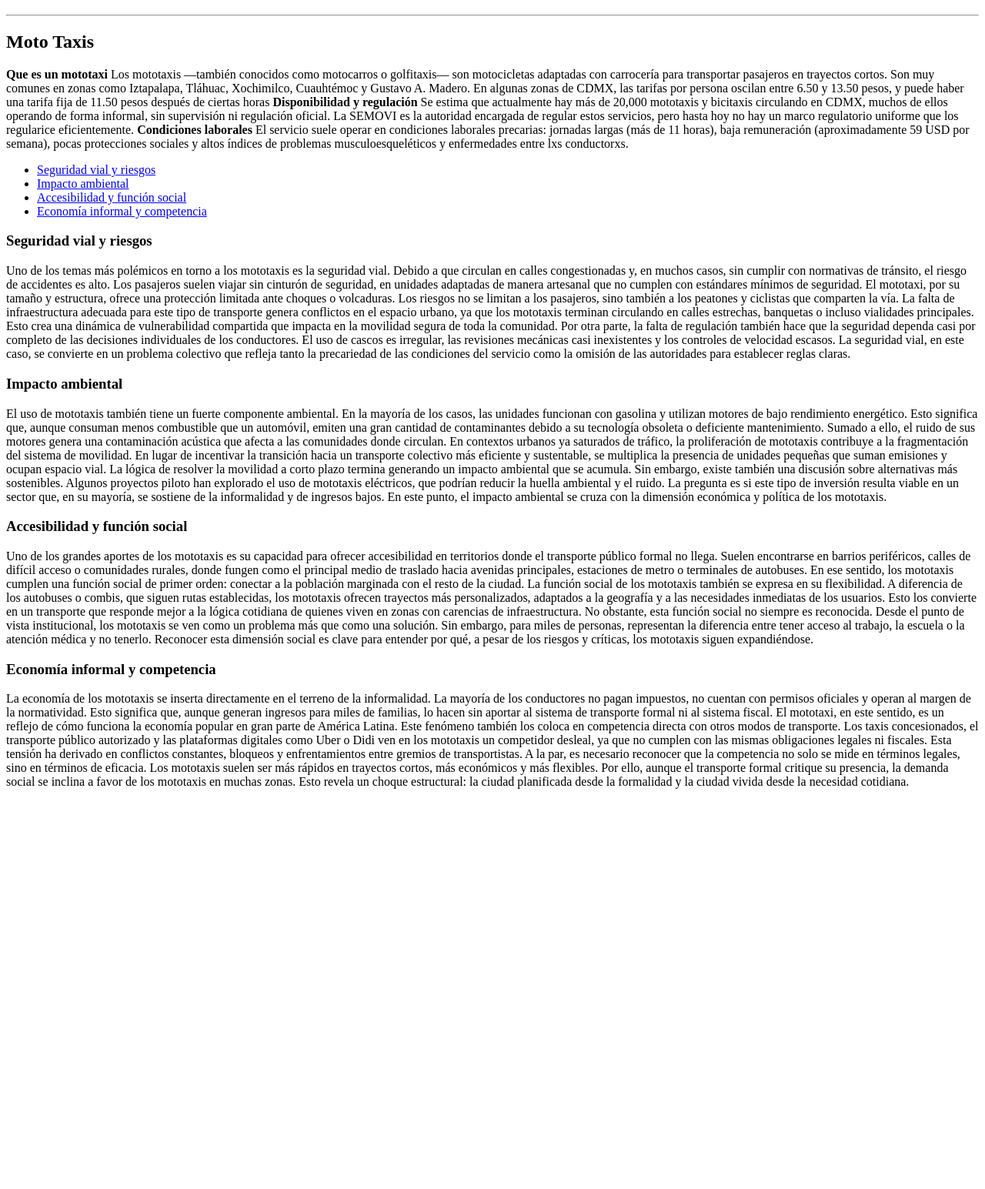
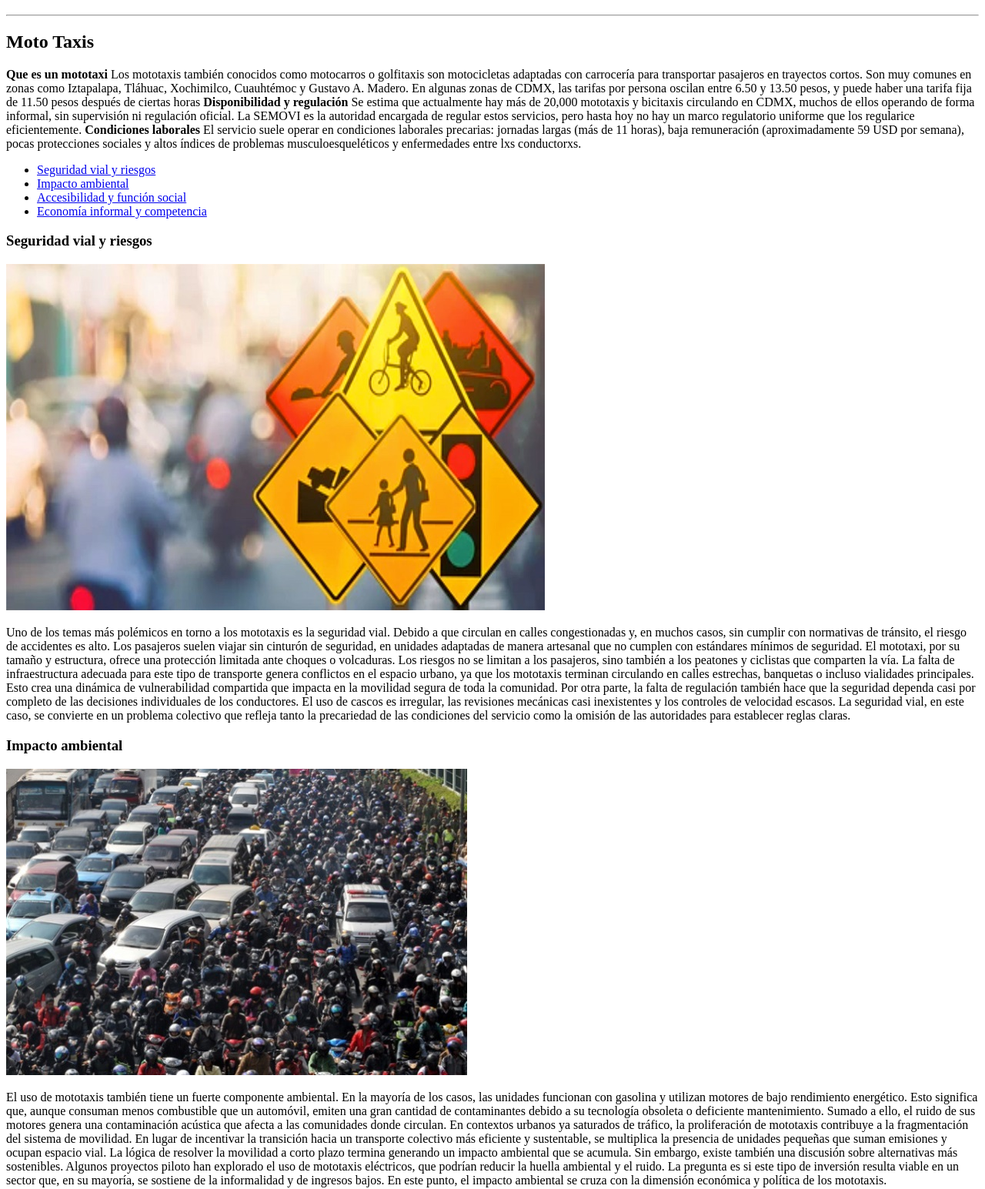
Before and after one commit to rhernandezgar-code/movilidad-cdmx, a plain HTML site: page index.html in a window 1280 px wide. Shown: the part 61-1606 px from the top of the page at 77% size. Before the commit the page ends 1102 px from the top, so only its background shows below. Drawn offline with Linux system fonts and the light colour scheme.

Commit message:
imagenes

```diff
--- a/index.html
+++ b/index.html
@@ -13,7 +13,8 @@
         <h2> Moto Taxis </h2>
         <p>
             <b>Que es un mototaxi</b>
-            Los mototaxis —también conocidos como motocarros o golfitaxis— son motocicletas adaptadas
+
+            Los mototaxis también conocidos como motocarros o golfitaxis son motocicletas adaptadas
             con carrocería para transportar pasajeros en trayectos cortos. Son muy comunes en zonas
             como Iztapalapa, Tláhuac, Xochimilco, Cuauhtémoc y Gustavo A. Madero.
 
@@ -49,6 +50,7 @@
         </nav>
         <article>
             <h3>Seguridad vial y riesgos</h3>
+            <img src="./img/seguridadvial.jpeg" alt="señaletica vial">
             <p>
             Uno de los temas más polémicos en torno a los mototaxis es la seguridad vial. Debido a que circulan en calles congestionadas y, en muchos casos, sin cumplir con normativas de tránsito, el riesgo de accidentes es alto. Los pasajeros suelen viajar sin cinturón de seguridad, en unidades adaptadas de manera artesanal que no cumplen con estándares mínimos de seguridad. El mototaxi, por su tamaño y estructura, ofrece una protección limitada ante choques o volcaduras.
 Los riesgos no se limitan a los pasajeros, sino también a los peatones y ciclistas que comparten la vía. La falta de infraestructura adecuada para este tipo de transporte genera conflictos en el espacio urbano, ya que los mototaxis terminan circulando en calles estrechas, banquetas o incluso vialidades principales. Esto crea una dinámica de vulnerabilidad compartida que impacta en la movilidad segura de toda la comunidad.
@@ -56,6 +58,7 @@ Por otra parte, la falta de regulación también hace que la seguridad dependa c
         </article>
         <article>
             <h3>Impacto ambiental</h3>
+            <img src="./img/impactoambiental.jpeg" alt="mar coches" class="">
             <p>
 El uso de mototaxis también tiene un fuerte componente ambiental. En la mayoría de los casos, las unidades funcionan con gasolina y utilizan motores de bajo rendimiento energético. Esto significa que, aunque consuman menos combustible que un automóvil, emiten una gran cantidad de contaminantes debido a su tecnología obsoleta o deficiente mantenimiento. Sumado a ello, el ruido de sus motores genera una contaminación acústica que afecta a las comunidades donde circulan.
 En contextos urbanos ya saturados de tráfico, la proliferación de mototaxis contribuye a la fragmentación del sistema de movilidad. En lugar de incentivar la transición hacia un transporte colectivo más eficiente y sustentable, se multiplica la presencia de unidades pequeñas que suman emisiones y ocupan espacio vial. La lógica de resolver la movilidad a corto plazo termina generando un impacto ambiental que se acumula.
@@ -64,6 +67,7 @@ Sin embargo, existe también una discusión sobre alternativas más sostenibles.
         </article>
         <article>
             <h3>Accesibilidad y función social</h3>
+            <img src="./img/accesibilidadfunción social.jpeg" alt="barrido mototaxi" class=""width="640">
             <p>
                 Uno de los grandes aportes de los mototaxis es su capacidad para ofrecer accesibilidad en territorios donde el transporte público formal no llega. Suelen encontrarse en barrios periféricos, calles de difícil acceso o comunidades rurales, donde fungen como el principal medio de traslado hacia avenidas principales, estaciones de metro o terminales de autobuses. En ese sentido, los mototaxis cumplen una función social de primer orden: conectar a la población marginada con el resto de la ciudad.
 La función social de los mototaxis también se expresa en su flexibilidad. A diferencia de los autobuses o combis, que siguen rutas establecidas, los mototaxis ofrecen trayectos más personalizados, adaptados a la geografía y a las necesidades inmediatas de los usuarios. Esto los convierte en un transporte que responde mejor a la lógica cotidiana de quienes viven en zonas con carencias de infraestructura.
@@ -72,6 +76,7 @@ No obstante, esta función social no siempre es reconocida. Desde el punto de vi
         </article>
         <article>
           <h3>Economía informal y competencia</h3>
+          <img src="./img/economiainformalycompetencia.jpeg" alt="conductor" class="">
             <p>
 La economía de los mototaxis se inserta directamente en el terreno de la informalidad. La mayoría de los conductores no pagan impuestos, no cuentan con permisos oficiales y operan al margen de la normatividad. Esto significa que, aunque generan ingresos para miles de familias, lo hacen sin aportar al sistema de transporte formal ni al sistema fiscal. El mototaxi, en este sentido, es un reflejo de cómo funciona la economía popular en gran parte de América Latina.
 Este fenómeno también los coloca en competencia directa con otros modos de transporte. Los taxis concesionados, el transporte público autorizado y las plataformas digitales como Uber o Didi ven en los mototaxis un competidor desleal, ya que no cumplen con las mismas obligaciones legales ni fiscales. Esta tensión ha derivado en conflictos constantes, bloqueos y enfrentamientos entre gremios de transportistas.
```
